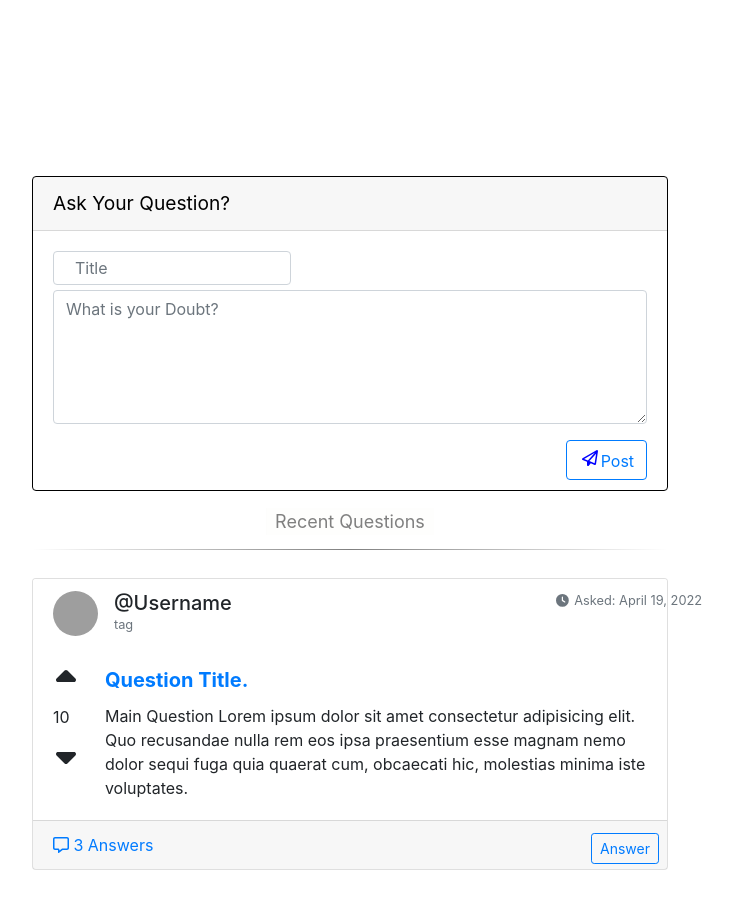
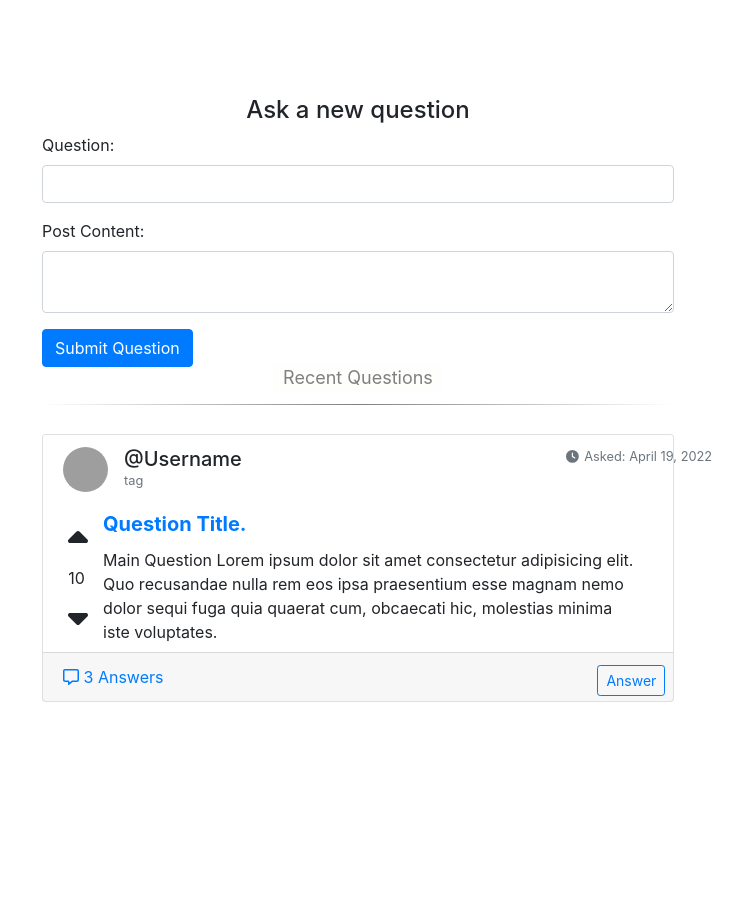
Before and after one commit to bisuraj/knowthis, a PHP site: page /askme_content.php in a window 1280 px wide. Shown: the whole page, without its empty margins (290-1032 px from the left). After the commit the page ends 702 px from the top, so only its background shows below. Run offline with PHP 8.4, Linux system fonts and the light colour scheme; some libraries are stand-ins or nearby versions; grey boxes are pictures that could not be loaded.

Commit message:
Fixed askme

```diff
--- a/askme_content.php
+++ b/askme_content.php
@@ -9,21 +9,16 @@
     <script src="//maxcdn.bootstrapcdn.com/bootstrap/4.1.1/js/bootstrap.min.js"></script>
     <script src="//cdnjs.cloudflare.com/ajax/libs/jquery/3.2.1/jquery.min.js"></script>
     <!------ Include the above in your HEAD tag ---------->
-    <link rel="stylesheet" href="https://cdnjs.cloudflare.com/ajax/libs/font-awesome/6.4.0/css/all.min.css"
-        integrity="sha512-iecdLmaskl7CVkqkXNQ/ZH/XLlvWZOJyj7Yy7tcenmpD1ypASozpmT/E0iPtmFIB46ZmdtAc9eNBvH0H/ZpiBw=="
-        crossorigin="anonymous" referrerpolicy="no-referrer" />
-    <script src="https://cdnjs.cloudflare.com/ajax/libs/font-awesome/6.4.0/js/all.min.js"
-        integrity="sha512-fD9DI5bZwQxOi7MhYWnnNPlvXdp/2Pj3XSTRrFs5FQa4mizyGLnJcN6tuvUS6LbmgN1ut+XGSABKvjN0H6Aoow=="
-        crossorigin="anonymous" referrerpolicy="no-referrer"></script>
-    <script src="https://code.jquery.com/jquery-3.3.1.slim.min.js"
-        integrity="sha384-q8i/X+965DzO0rT7abK41JStQIAqVgRVzpbzo5smXKp4YfRvH+8abtTE1Pi6jizo"
-        crossorigin="anonymous"></script>
-    <script src="https://cdnjs.cloudflare.com/ajax/libs/popper.js/1.14.3/umd/popper.min.js"
-        integrity="sha384-ZMP7rVo3mIykV+2+9J3UJ46jBk0WLaUAdn689aCwoqbBJiSnjAK/l8WvCWPIPm49"
-        crossorigin="anonymous"></script>
-    <script src="https://stackpath.bootstrapcdn.com/bootstrap/4.1.3/js/bootstrap.min.js"
-        integrity="sha384-ChfqqxuZUCnJSK3+MXmPNIyE6ZbWh2IMqE241rYiqJxyMiZ6OW/JmZQ5stwEULTy"
-        crossorigin="anonymous"></script>
+    <link rel="stylesheet" href="https://cdnjs.cloudflare.com/ajax/libs/font-awesome/6.4.0/css/all.min.css" integrity="sha512-iecdLmaskl7CVkqkXNQ/ZH/XLlvWZOJyj7Yy7tcenmpD1ypASozpmT/E0iPtmFIB46ZmdtAc9eNBvH0H/ZpiBw==" crossorigin="anonymous" referrerpolicy="no-referrer" />
+    <script src="https://cdnjs.cloudflare.com/ajax/libs/font-awesome/6.4.0/js/all.min.js" integrity="sha512-fD9DI5bZwQxOi7MhYWnnNPlvXdp/2Pj3XSTRrFs5FQa4mizyGLnJcN6tuvUS6LbmgN1ut+XGSABKvjN0H6Aoow==" crossorigin="anonymous" referrerpolicy="no-referrer"></script>
+    <script src="https://code.jquery.com/jquery-3.3.1.slim.min.js" integrity="sha384-q8i/X+965DzO0rT7abK41JStQIAqVgRVzpbzo5smXKp4YfRvH+8abtTE1Pi6jizo" crossorigin="anonymous"></script>
+    <script src="https://cdnjs.cloudflare.com/ajax/libs/popper.js/1.14.3/umd/popper.min.js" integrity="sha384-ZMP7rVo3mIykV+2+9J3UJ46jBk0WLaUAdn689aCwoqbBJiSnjAK/l8WvCWPIPm49" crossorigin="anonymous"></script>
+    <script src="https://stackpath.bootstrapcdn.com/bootstrap/4.1.3/js/bootstrap.min.js" integrity="sha384-ChfqqxuZUCnJSK3+MXmPNIyE6ZbWh2IMqE241rYiqJxyMiZ6OW/JmZQ5stwEULTy" crossorigin="anonymous"></script>
+
+    <script src="https://cdn.ckeditor.com/ckeditor5/29.2.0/classic/ckeditor.js"></script>
+    <link rel="stylesheet" href="https://cdn.ckeditor.com/ckeditor5/29.2.0/classic/ckeditor.css">
+
+
     <title>AskME</title>
     <style>
         body {
@@ -128,37 +123,28 @@
 </head>
 
 <body>
-    <div class="row mt-5 pt-5 justify-content-center">
-        <div class="col-lg-7 gedf-main ">
-            <div class="question-main">
-                <div class="card gedf-card">
-                    <div class="card-header" style="font-size: larger;">
-                        Ask Your Question?
+    <main class="d-flex align-items-center justify-content-center flex-column flex-wrap m-2 p-2 mt-5 pt-5 gap-4 w-100">
+        <h4>Ask a new question</h2>
+
+            <form action="submit_post.php" class="w-50" method="post">
+                <div class="form-group">
+                    <label for="post_title">Question:</label>
+                    <input type="text" name="post_title" id="post_title" class="form-control">
                 </div>
-                    <div class="card-body">
                 <div class="form-group">
-                            <input type="text" class="form-control" name="question-title" id="qTitle"
-                                placeholder="  Title">
-                            <textarea class="form-control" id="question" rows="5"
-                                placeholder="What is your Doubt?"></textarea>
+                    <label for="post_content">Post Content:</label>
+                    <textarea name="post_content" id="post_content" class="form-control"></textarea>
                 </div>
-
-
-                        <div class="button-div" style="text-align: right;margin-bottom: 0;">
-                            <button type="submit" class="btn btn-outline-primary" name="post" value="post"><i
-                                    class="fa fa-regular fa-paper-plane"
-                                    style="color: blue;padding: 3px;"></i>Post</button>
-                        </div>
-                    </div>
-                </div>
-            </div>
+                <button type="submit" class="btn btn-primary">Submit Question</button>
+            </form>
 
 
             <!-- previous Question -->
 
-            <hr class="hr-text" data-content="Recent Questions">
+            <hr class="hr-text w-50 mt-4" data-content="Recent Questions">
+
             <!--- Question 1 start-->
-            <div class="card gedf-card  ">
+            <div class="card gedf-card w-50">
                 <div class="card-header" style="border: 0;background-color: white;">
                     <div class="d-flex ">
                         <div class="d-flex  position-relative">
@@ -170,8 +156,7 @@
                                 <div class="h5 m-0">@Username</div>
                                 <div class="h7 text-muted">tag</div>
                             </div>
-                            <div class="text-muted h7 mb-2 " style="position: relative;left: 100%;"> <i
-                                    class="fa-solid fa-clock" style="padding-right: 5px;"></i>Asked: April 19, 2022
+                            <div class="text-muted h7 mb-2 " style="position: relative;left: 100%;"> <i class="fa-solid fa-clock" style="padding-right: 5px;"></i>Asked: April 19, 2022
                             </div>
 
                         </div>
@@ -180,14 +165,12 @@
 
                 </div>
 
-                <div class="card-body">
-                    <div class="row">
-                        <div class="col-sm-1">
-                            <i class="fa-solid fa-sort-up fa-2xl" style="padding-left: 3px; cursor: pointer;"
-                                onclick="upvote()"></i>
+                <div class="card-body p-2">
+                    <div class="d-flex align-items-center justify-content-center">
+                        <div class="d-flex align-items-center justify-content-center flex-column">
+                            <i class="fa-solid fa-sort-up fa-2xl" style="padding-left: 3px; cursor: pointer;" onclick="upvote()"></i>
                             <p style="position: relative;padding: 5px 0;margin: 0;" id="voteCount">10</p>
-                            <i class="fa-solid fa-sort-down fa-2xl" style="padding-left: 3px; cursor: pointer;"
-                                onclick="downvote()"></i>
+                            <i class="fa-solid fa-sort-down fa-2xl" style="padding-left: 3px; cursor: pointer;" onclick="downvote()"></i>
                         </div>
 
                         <div class="col-sm-11">
@@ -238,7 +221,9 @@
                 </div>
             </div>
             <!-- Question 1 end/////-->
-    </div>
+
+    </main>
+
     <script>
         let voteCount = 10;
 
@@ -251,6 +236,7 @@
             voteCount--;
             document.getElementById("voteCount").innerText = voteCount;
         }
+
         function toggleAnswers() {
             var x = document.getElementById("answers");
             if (x.style.display === "none") {
@@ -260,6 +246,11 @@
             }
         }
 
+        ClassicEditor
+            .create(document.querySelector('#post_content'))
+            .catch(error => {
+                console.error(error);
+            });
     </script>
 
 </body>
```
Lines whose indentation alone changed are shown as unchanged.
